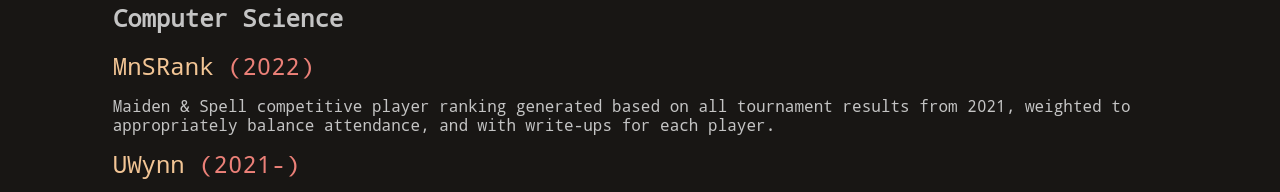
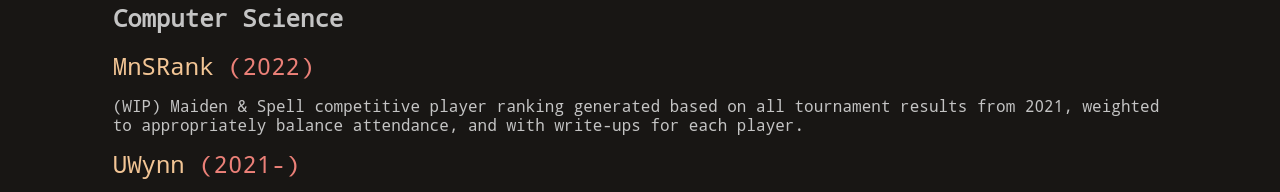
Before and after one commit to SayaDuck/sayaduck.github.io, a plain HTML site: page index.html in a window 1280 px wide. Shown: the part 581-773 px from the top of the page. Drawn offline with Linux system fonts and the light colour scheme.

Commit message:
wip disclaimer added to MnSRank

```diff
--- a/index.html
+++ b/index.html
@@ -41,7 +41,7 @@
                         </div>
                         <span class="project-title">MnSRank</span>
                         <span class="project-date">(2022)</span>
-                        <p class="project-description">Maiden & Spell competitive player ranking generated based on all tournament results from 2021, weighted to appropriately balance attendance, and with write-ups for each player.</p>
+                        <p class="project-description">(WIP) Maiden & Spell competitive player ranking generated based on all tournament results from 2021, weighted to appropriately balance attendance, and with write-ups for each player.</p>
                     </a>
                     <a class="project" id="UWynn" href="https://github.com/UWynn/UWynn.github.io">
                         <div class="project-thumbnail">
```
